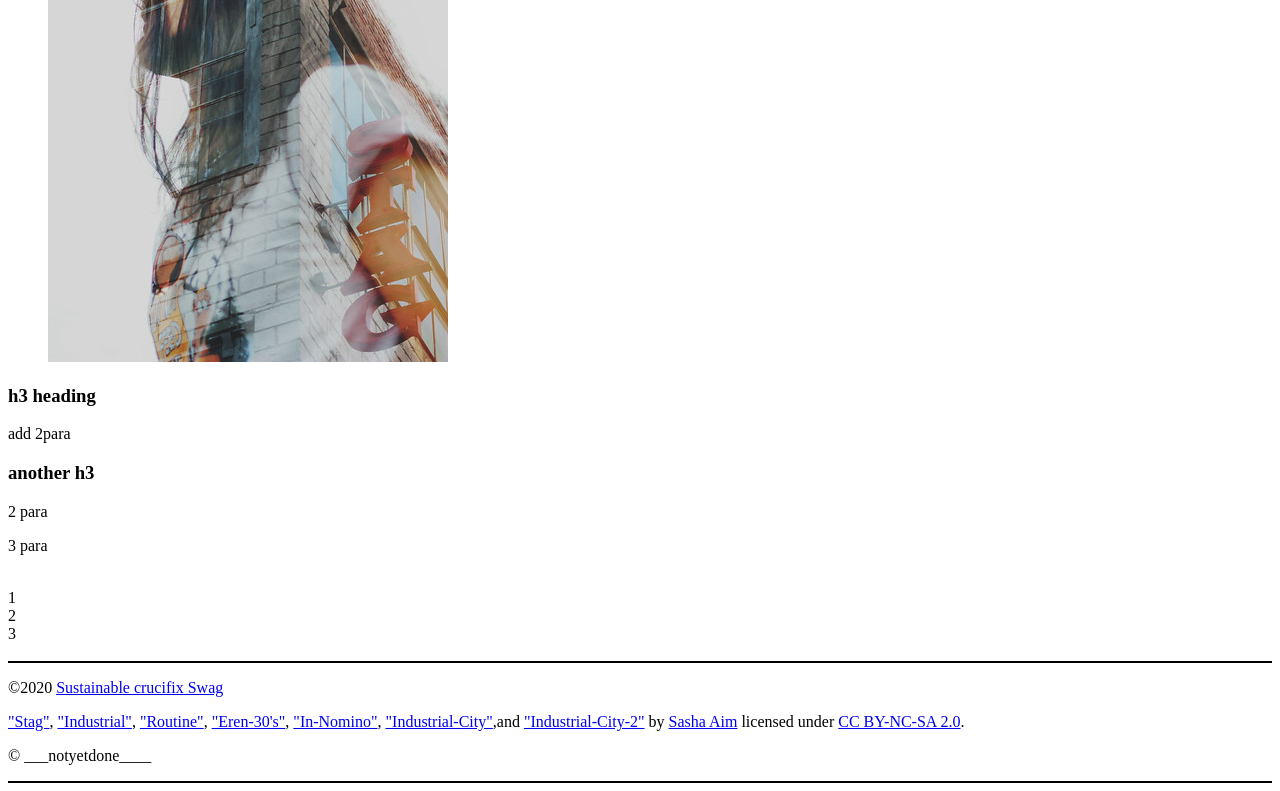
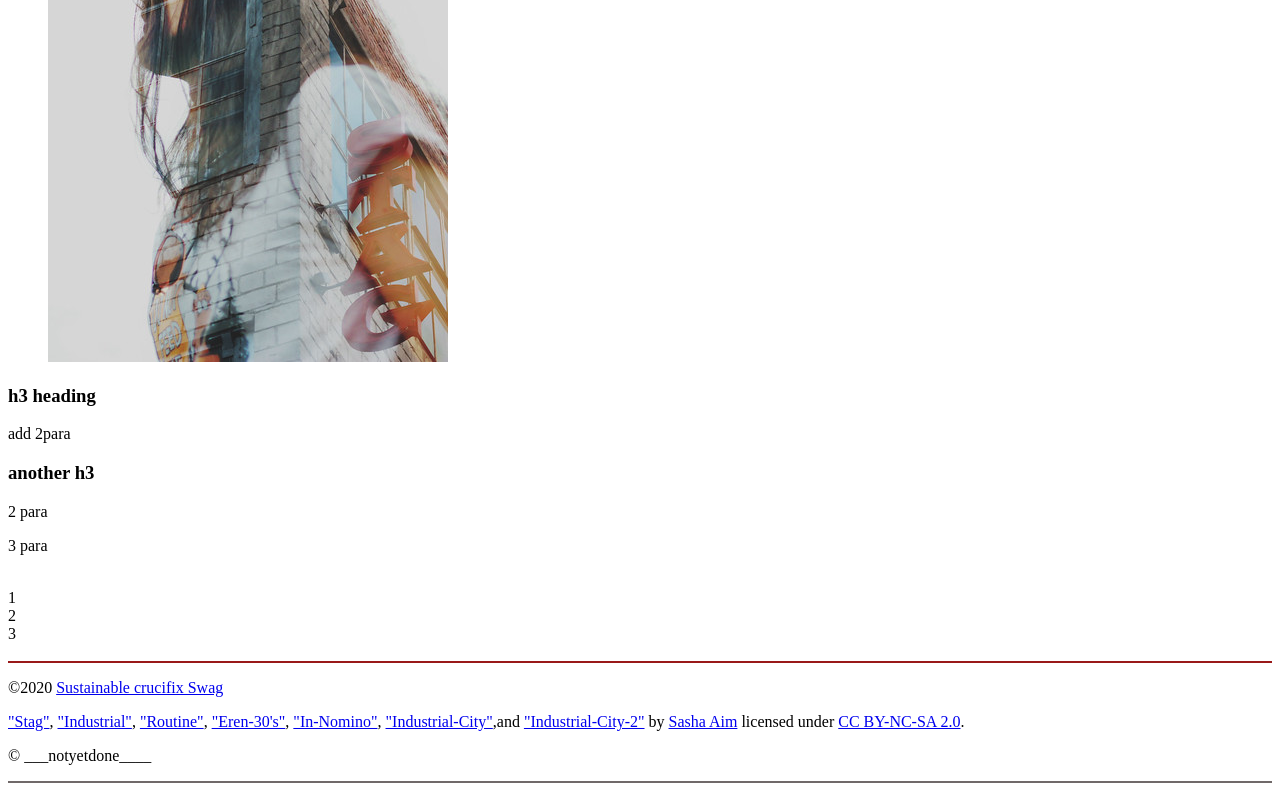
Before and after one commit to erichung-cwu/erichung-cwu.github.io, a plain HTML site: page blog/index.html in a window 1280 px wide. Shown: the part 356-1147 px from the top of the page. Drawn offline with Linux system fonts and the light colour scheme.

Commit message:
Update style.css
might be too much at once?

```diff
--- a/blog/css/style.css
+++ b/blog/css/style.css
@@ -50,6 +50,15 @@
 
 
 header, footer {
-    border-top: .125rem solid #000000;
-    border-bottom: .125rem solid #000000;
+    border-top: .125rem solid #991919;
+    border-bottom: .125rem solid #706969;
   }
+
+  /*--Layout--*/
+
+
+
+
+
+
+  /*--HeaderFooter--*/
```
